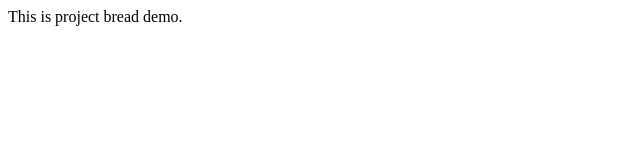
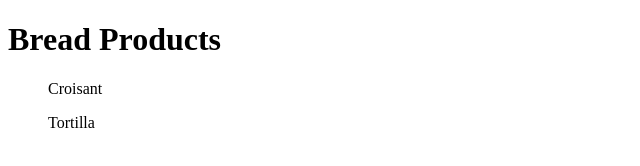
Before and after one commit to raengithub/com.bread.demol, a plain HTML site: page WebContent/index.html in a window 1280 px wide. Shown: the whole page, without its empty margins (0-640 px from the left). Drawn offline with Linux system fonts and the light colour scheme.

Commit message:
index.html is modified for version1

```diff
--- a/WebContent/index.html
+++ b/WebContent/index.html
@@ -5,6 +5,8 @@
 <title>Bread Demo</title>
 </head>
 <body>
-This is project bread demo.
+<h1>Bread Products</h1>
+<ul>Croisant</ul>
+<ul>Tortilla</ul>
 </body>
 </html>
```
